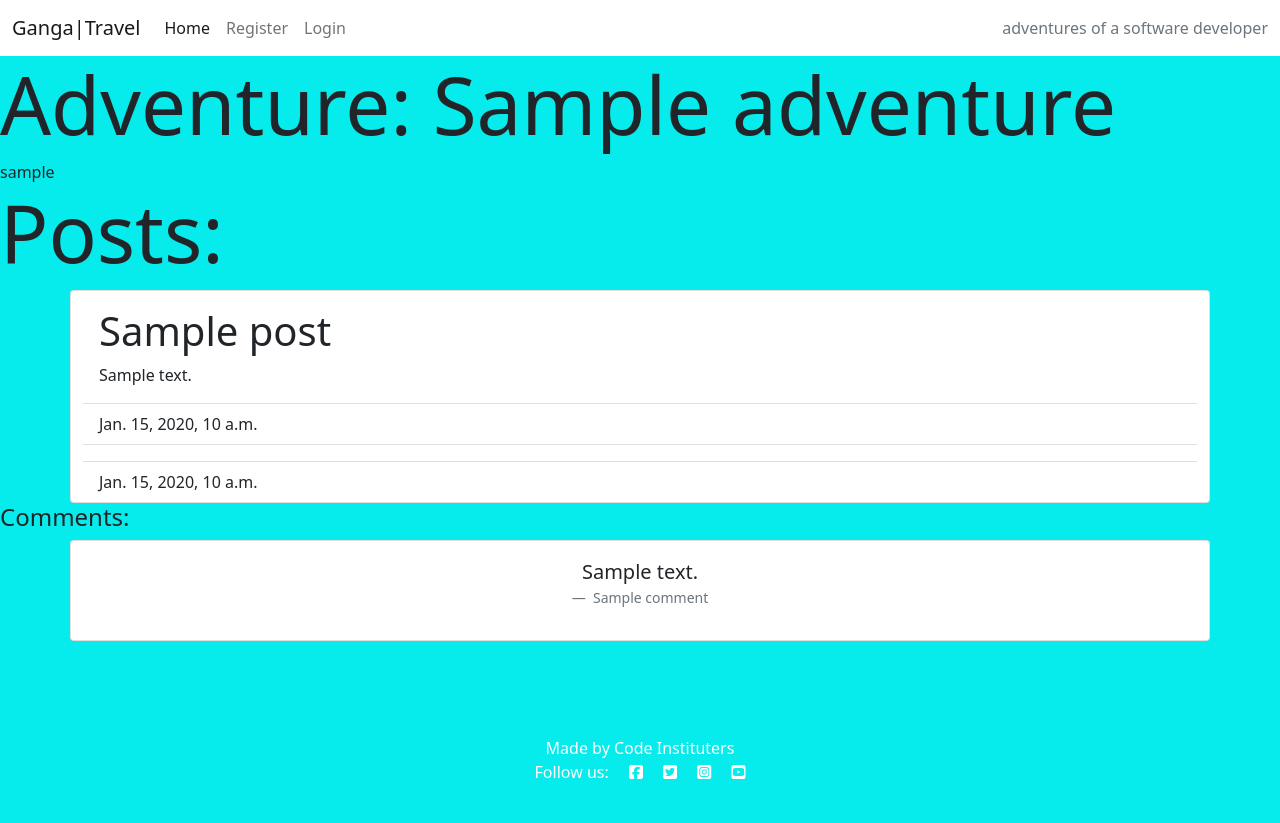
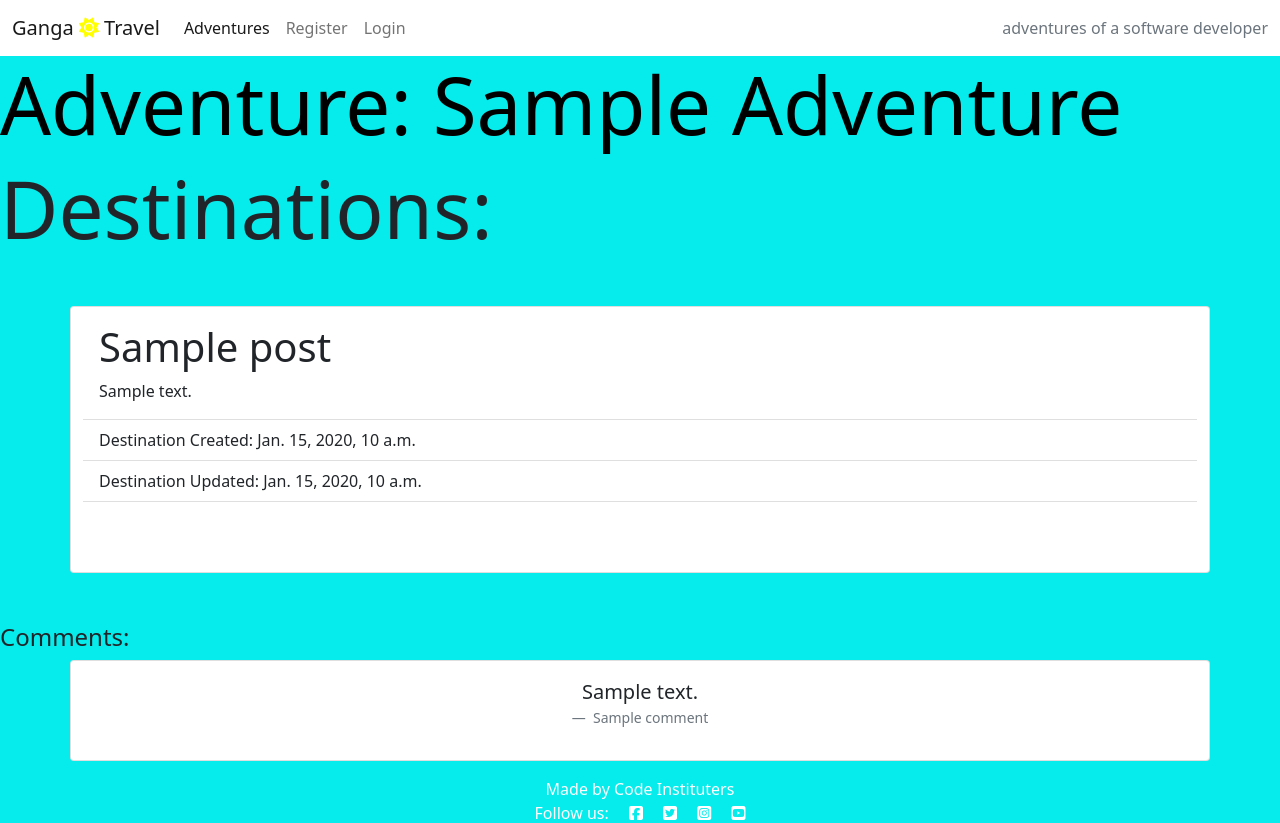
Before and after one commit to Jesdah/ganga_travel, a Django app: page /1/1/ in a window 1280 px wide. Shown: the top 823 px of the page. Before the commit the page ends 779 px from the top, so only its background shows below. Run offline with Django 4.2, Linux system fonts and the light colour scheme; tables that the repository leaves empty hold one stand-in row (values such as "Sample post"); some libraries are stand-ins or nearby versions.

Commit message:
add css styling to post and adventure.html

```diff
--- a/ganga_travel/settings.py
+++ b/ganga_travel/settings.py
@@ -34,7 +34,7 @@ SECRET_KEY = os.environ.get('SECRET_KEY')
 # SECURITY WARNING: don't run with debug turned on in production!
 DEBUG = True
 
-ALLOWED_HOSTS = ['ganga-travel-5947dd277fb2.herokuapp.com', '8000-jesdah-gangatravel-lh24p66want.ws-eu103.gitpod.io']
+ALLOWED_HOSTS = ['ganga-travel-5947dd277fb2.herokuapp.com', '8000-jesdah-gangatravel-lh24p66want.ws-eu104.gitpod.io']
 
 
 # Application definition
--- a/static/css/style.css
+++ b/static/css/style.css
@@ -10,6 +10,59 @@ body {
     display: none;
 }
 
-#addCommentModal {
-    display: none;
+.adventure-card {
+    height: 300px;
+    margin: 20px;
 }
+
+.adventure-image {
+    object-fit: cover;
+    background-color: black;
+}
+
+.card-tint {
+    background-color: rgb(6, 235, 235, 0.4);
+    width: 33%;
+    color: black;
+    text-decoration: none;
+}
+
+.title-style {
+    text-decoration: none;
+    text-transform: capitalize;
+    color: black;
+}
+
+.card-title {
+    text-decoration: none;
+}
+
+.fa-sun{
+    color: yellow;
+}
+
+.destination-card{
+    margin-top: 50px;
+    margin-bottom: 50px;
+}
+
+.card-buttons {
+    font-size: 30px;
+    height: 70px;
+}
+
+@media screen and (max-width: 500px) {
+    .card-tint{
+        width: 50%;
+    }
+}
+
+@media screen and (max-width: 400px) {
+    .card-tint{
+        width: 100%;
+    }
+    .adventure-card {
+        margin-left: 0;
+        margin-right: 0;
+    }
+}
--- a/templates/base.html
+++ b/templates/base.html
@@ -27,7 +27,7 @@
 
     <nav class="navbar navbar-expand-lg navbar-light bg-white">
         <div class="container-fluid">
-            <a class="navbar-brand" href="{% url 'home' %}">Ganga|Travel</a>
+            <a class="navbar-brand" href="{% url 'home' %}">Ganga <i class="fa-solid fa-sun"></i> Travel</a>
             <button class="navbar-toggler" type="button" data-bs-toggle="collapse" data-bs-target="#navbarText"
                 aria-controls="navbarText" aria-expanded="false" aria-label="Toggle navigation">
                 <span class="navbar-toggler-icon"></span>
@@ -35,7 +35,7 @@
             <div class="collapse navbar-collapse" id="navbarText">
                 <ul class="navbar-nav me-auto mb-2 mb-lg-0">
                     <li class="nav-item">
-                        <a class="nav-link active" aria-current="page" href="{% url 'home' %}">Home</a>
+                        <a class="nav-link active" aria-current="page" href="{% url 'home' %}">Adventures</a>
                     </li>
                     {% if user.is_authenticated %}
                     <li class="nav-item">
--- a/templates/post.html
+++ b/templates/post.html
@@ -2,30 +2,31 @@
 {% block content %}
 {% load crispy_forms_tags %}
 {% load cloudinary %}
-<h1 class="display-1">Adventure: {{ adventure.name }}</h1>{{ adventure.author }} {{ user.username }}
-<h2 class="display-1">Posts:</h2>
+<h1 class="display-1 title-style">Adventure: {{ adventure.name }}</h1>
+<h2 class="display-1">Destinations:</h2>
 {% for post in posts %}
-<div class="card  container-sm" style=" margin-top: 10px;">
+<div class="card  container-sm destination-card">
   {% if "placeholder" in post.featured_image.url %}
-  <img src="https://res.cloudinary.com/djs04srkx/image/upload/v1689779280/samples/balloons.jpg" width="100%">
+  <img src="https://res.cloudinary.com/djs04srkx/image/upload/v1689779280/samples/balloons.jpg">
   {% else %}
-  <img src=" {{ post.featured_image.url }}" width="100%">
+  <img src=" {{ post.featured_image.url }}">
   {% endif %}
     <div class="card-body">
       <h5 class="card-title display-6">{{ post.title }}</h5>
       <p class="card-text">{{ post.content }}</p>
     </div>
     <ul class="list-group list-group-flush">
-      <li class="list-group-item">{{ post.created_on }}</li>
-      <li class="list-group-item">{{ post.author }}</li>
-      <li class="list-group-item">{{ post.updated_on }}</li>
+      <li class="list-group-item">Destination Created: {{ post.created_on }}</li>
+      <li class="list-group-item">Destination Updated: {{ post.updated_on }}</li>
     </ul>
+    <div class="card-buttons d-flex justify-content-evenly align-items-center">
     {% if perms.blog.edit_post %}
-      <a href="{% url 'edit_post' post.id adventure.id user.id %}" class="card-link"><i class="fa-solid fa-pen"></i></a>
+      <a href="{% url 'edit_post' post.id adventure.id user.id %}" class="card-link"><i class="fa-solid fa-pen-to-square"></i></a>
       {% endif %}
     {% if perms.blog.delete_post %}
-      <a href="{% url 'delete_post' post.id adventure.id user.id %}" class="card-link"><i class="fa-solid fa-trash"></i></a>
+      <a onclick="return confirm('Are you sure you want to delete {{ post.title }}?')" href="{% url 'delete_post' post.id adventure.id user.id %}" class="card-link"><i class="fa-solid fa-trash"></i></a>
     {% endif %}
+    </div>
     </div>
   </div>
 {% empty %}
```
Also changed, not shown: templates/index.html (+8 -10 lines), blog/forms.py (line endings or trailing spaces).
